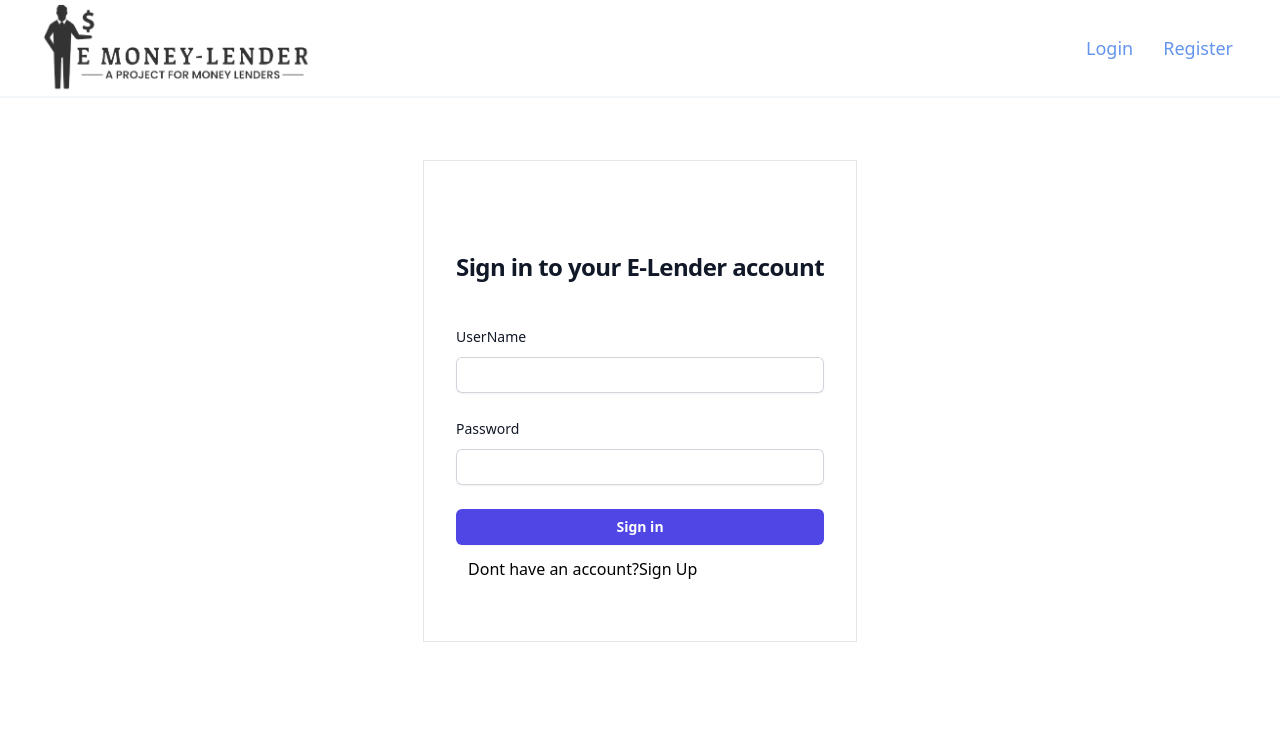
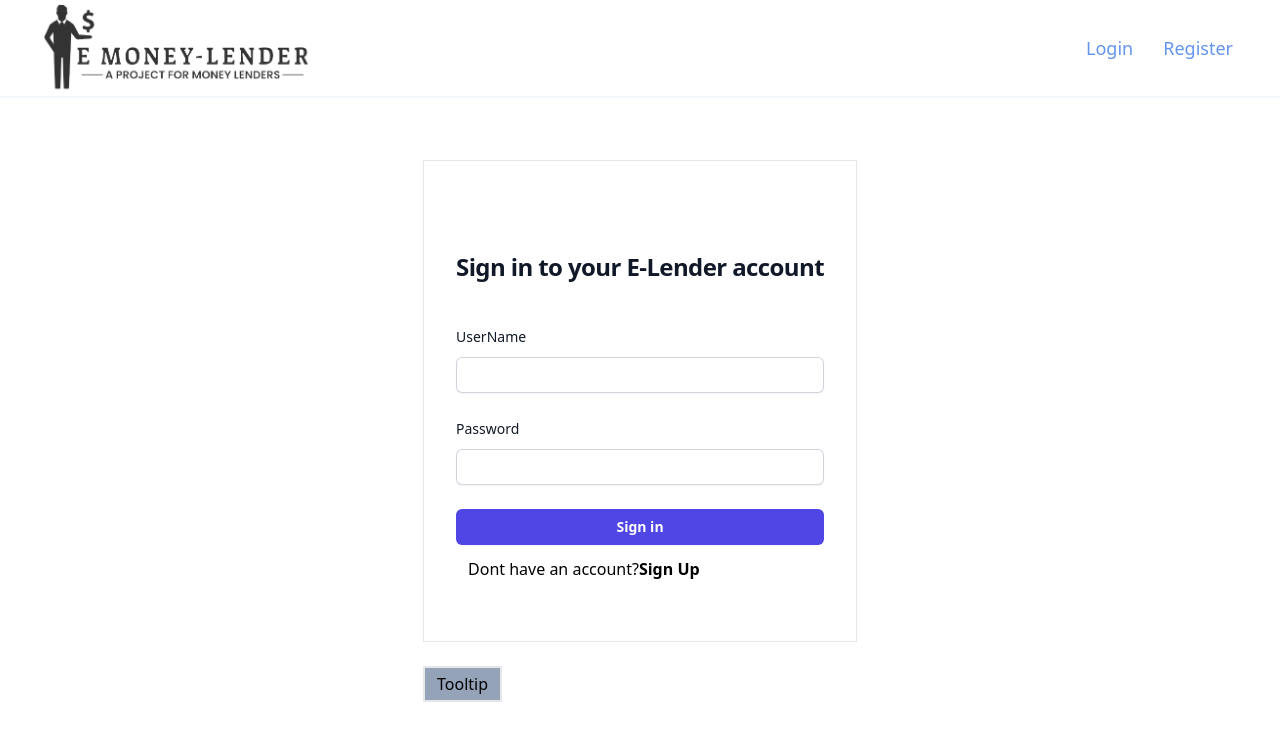
Before and after one commit to sushantsharma08/E-MoneyLender, a React (Vite) app in the folder Client/E-moneylender/: page /auth_login in a window 1280 px wide. Shown: the top 740 px of the page. Built offline with nearby package versions, Linux system fonts and the light colour scheme.

Commit message:
tooltip added for guest users

```diff
--- a/Client/E-moneylender/src/page/Authentication.jsx
+++ b/Client/E-moneylender/src/page/Authentication.jsx
@@ -7,7 +7,8 @@ import { useNavigate } from "react-router-dom"
 const Authentication = () => {
     const [username, setUsername] = useState("")
     const [password, setPassword] = useState("");
-    const [,setCookies] = useCookies(["access_token"])
+    const [ShowTooltip, setShowTooltip] = useState(false);
+    const [, setCookies] = useCookies(["access_token"])
     const navigate = useNavigate();
 
 
@@ -22,7 +23,7 @@ const Authentication = () => {
             });
             const { token, userID } = await response.data;
             if (token) {
-                setCookies("access_token",token);
+                setCookies("access_token", token);
                 toast.success('Successful', {
                     style: { backgroundColor: "greenyellow", fontSize: "large" }
                 });
@@ -47,11 +48,6 @@ const Authentication = () => {
             <Toaster />
             <div className="flex border flex-1 flex-col justify-center px-6 py-12 lg:px-8">
                 <div className="sm:mx-auto sm:w-full sm:max-w-sm">
-                    {/* <img
-            className="mx-auto h-10 w-auto"
-            src="https://tailwindui.com/img/logos/mark.svg?color=indigo&shade=600"
-            alt="Your Company"
-          /> */}
                     <h2 className="mt-10 text-center text-2xl font-bold leading-9 tracking-tight text-gray-900">
                         Sign in to your E-Lender account
                     </h2>
@@ -109,10 +105,22 @@ const Authentication = () => {
                         </div>
                     </form>
                     <div className="flex p-3">
-                    <p className=''>Dont have an account?</p><span onClick={()=>navigate("/auth_register")}>Sign Up</span>
+                        <p className=''>Dont have an account?</p><span className='text-md font-bold' onClick={() => navigate("/auth_register")}>Sign Up</span>
                     </div>
                 </div>
+
             </div>
+            <br />
+            <div className="tooltip_div">
+                <button className='border-2 px-3 py-1 bg-slate-400' onFocus={()=>setShowTooltip(true)}>Tooltip</button>
+                <div className="border w-64 px-6 py-4" style={{display:ShowTooltip?"block":"none"}}>
+                    <p className='title text-lg text-center'>For Guests</p>
+                    Username:Guest_Account <br />
+                    Password:123456789
+                </div>
+            </div>
+
+
         </div>
     )
 }
```
